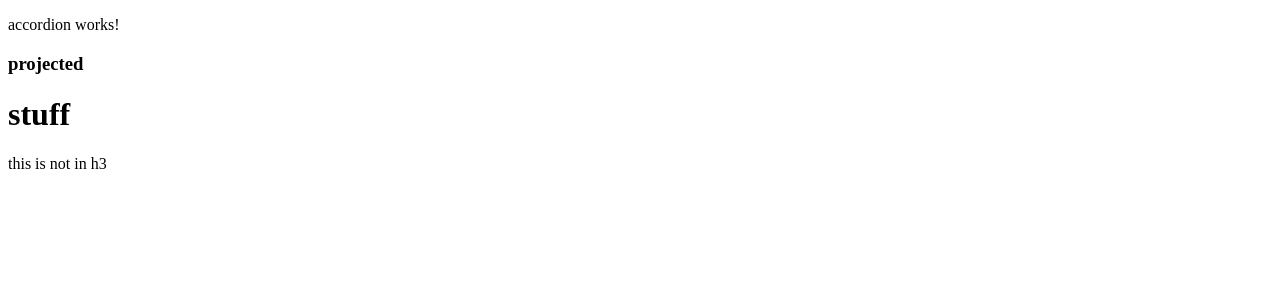
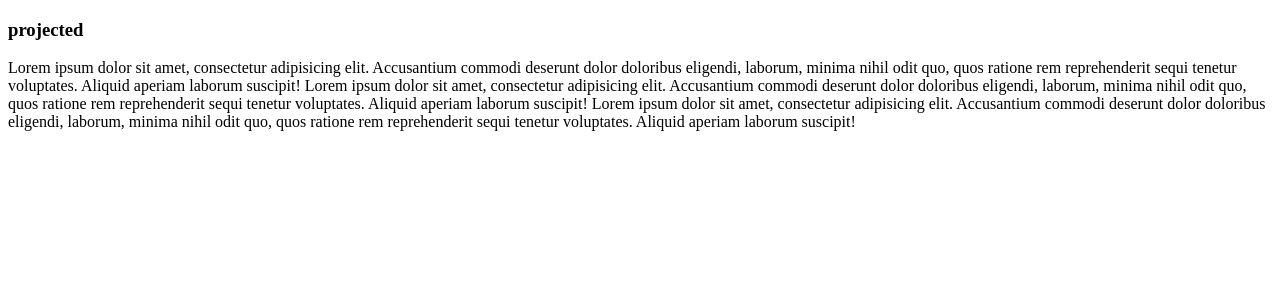
Before and after one commit to nadavsinai/angular-projection-apis, an Angular app: page / in a window 1280 px wide. Shown: the top 300 px of the page. Built offline with nearby package versions, Linux system fonts and the light colour scheme.

Commit message:
add acc-node

```diff
--- /dev/null
+++ b/src/app/acc-node.component.ts
@@ -0,0 +1,18 @@
+import {Component, OnInit} from '@angular/core';
+
+@Component({
+  selector: 'app-acc-node',
+  template: `
+    <ng-content></ng-content>
+  `,
+  styles: []
+})
+export class AccNodeComponent implements OnInit {
+
+  constructor() {
+  }
+
+  ngOnInit() {
+  }
+
+}
--- a/src/app/accordion.component.ts
+++ b/src/app/accordion.component.ts
@@ -3,18 +3,12 @@ import {AfterContentInit, AfterViewInit, Component, ContentChild, ElementRef, On
 @Component({
   selector: 'app-accordion',
   template: `
-    <p #viewStuff>
-      accordion works!
-    </p>
-    <ng-content select="h3"></ng-content>
-    <ng-content select=".stuff"></ng-content>
 
     <ng-content></ng-content>
   `,
   styles: []
 })
 export class AccordionComponent implements OnInit, AfterViewInit, AfterContentInit {
-  @ViewChild('viewStuff') viewStuff: ElementRef;
   @ContentChild('h3') projectedStuff: ElementRef;
 
   constructor() {
@@ -24,9 +18,6 @@ export class AccordionComponent implements OnInit, AfterViewInit, AfterContentIn
     console.log(this.projectedStuff);
   }
 
-  ngAfterViewInit() {
-    console.log(this.viewStuff);
-  }
 
 
 }
--- a/src/app/app.component.html
+++ b/src/app/app.component.html
@@ -1,5 +1,22 @@
 <app-accordion>
-  <div> this is not in h3</div>
-  <h3 #h3>projected</h3>
-  <h1 class="stuff">stuff</h1>
+  <h3>projected</h3>
+  <app-acc-node>
+    <ng-template #accTitle>
+      title 1
+    </ng-template>
+    Lorem ipsum dolor sit amet,
+    consectetur adipisicing elit. Accusantium commodi deserunt
+    dolor doloribus eligendi, laborum, minima nihil odit quo,
+    quos ratione rem reprehenderit sequi tenetur voluptates.
+    Aliquid aperiam laborum suscipit! Lorem ipsum dolor sit amet,
+    consectetur adipisicing elit. Accusantium commodi deserunt
+    dolor doloribus eligendi, laborum, minima nihil odit quo,
+    quos ratione rem reprehenderit sequi tenetur voluptates.
+    Aliquid aperiam laborum suscipit! Lorem ipsum dolor sit amet,
+    consectetur adipisicing elit. Accusantium commodi deserunt
+    dolor doloribus eligendi, laborum, minima nihil odit quo,
+    quos ratione rem reprehenderit sequi tenetur voluptates.
+    Aliquid aperiam laborum suscipit!
+  </app-acc-node>
+
 </app-accordion>
--- a/src/app/app.module.ts
+++ b/src/app/app.module.ts
@@ -3,11 +3,13 @@ import { NgModule } from '@angular/core';
 
 import { AppComponent } from './app.component';
 import { AccordionComponent } from './accordion.component';
+import { AccNodeComponent } from './acc-node.component';
 
 @NgModule({
   declarations: [
     AppComponent,
-    AccordionComponent
+    AccordionComponent,
+    AccNodeComponent
   ],
   imports: [
     BrowserModule
```
